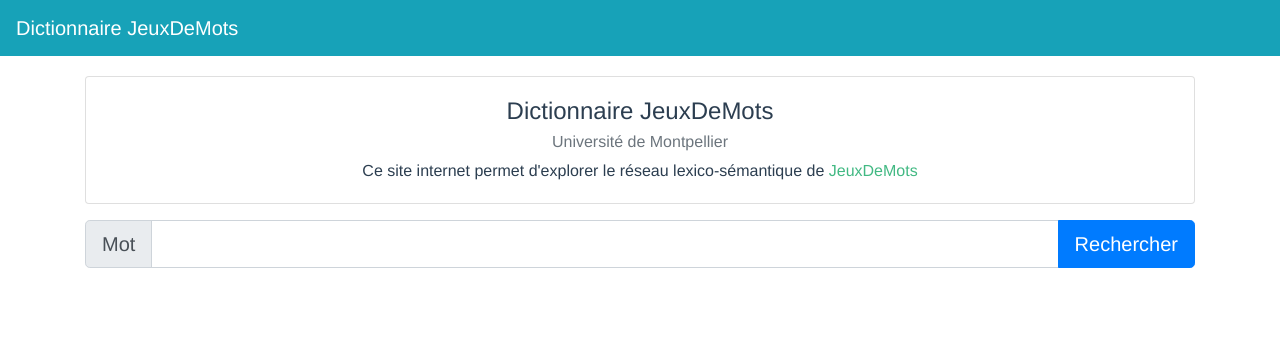
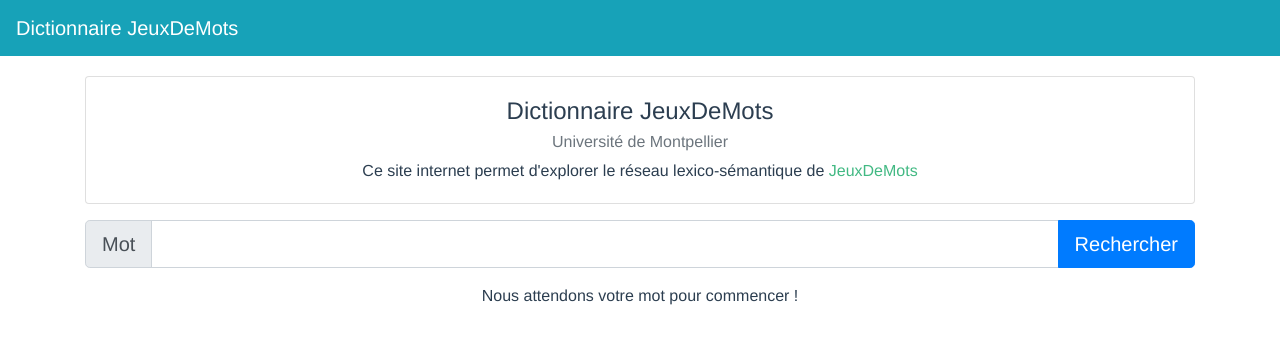
Before and after one commit to AurelienT34/Site_Vue_jdm-responsive, a Vue app: page / in a window 1280 px wide. Shown: the top 340 px of the page. Built offline with nearby package versions, Linux system fonts and the light colour scheme.

Commit message:
Add files via upload

```diff
--- /dev/null
+++ b/src/components/Interface.vue
@@ -0,0 +1,18 @@
+<template>
+    <div id="interface">
+        <p v-if="!displayLoader">
+          Nous attendons votre mot pour commencer !
+        </p>
+        <div v-if="displayLoader">
+            <b-spinner type="border" small></b-spinner>
+        </div>
+    </div>
+</template>
+
+<script>
+export default {
+    props: {
+        displayLoader: Boolean,
+    }
+}
+</script>
--- a/src/components/Search.vue
+++ b/src/components/Search.vue
@@ -38,18 +38,25 @@
           v-on:update-mot="updateMot">
         </Displayer>
       </div>
+      <div v-if="!showCardFromSearch">
+        <Interface
+        :displayLoader.sync="displayLoader">
+        </Interface>
+      </div>
   </div>
 </template>
 
 <script>
 // import Displayer from "./Displayer.vue";
 import Displayer from "./DiplayerV2.vue";
+import Interface from "./Interface.vue";
 
 export default {
   name: "Search",
 
   components: {
     Displayer,
+    Interface,
   },
 
   data() {
@@ -82,7 +89,8 @@
         "CCCCCC",
       ],
       selection: "",
-      matches: []
+      matches: [],
+      displayLoader: false,
     };
   },
 
@@ -119,12 +127,14 @@
 
     prepareRequest: function () {
       this.$emit("resetAllVariable");
+      this.displayLoader = true;
       //this.$emit("update:mot", this.text);
       const url = encodeURI(
         "http://localhost:3000/chercher-mot/?motField=" + this.text
       );
       this.try(url);
       this.show = true;
+      //this.displayLoader = false;
     },
 
     try: function (url) {
```
